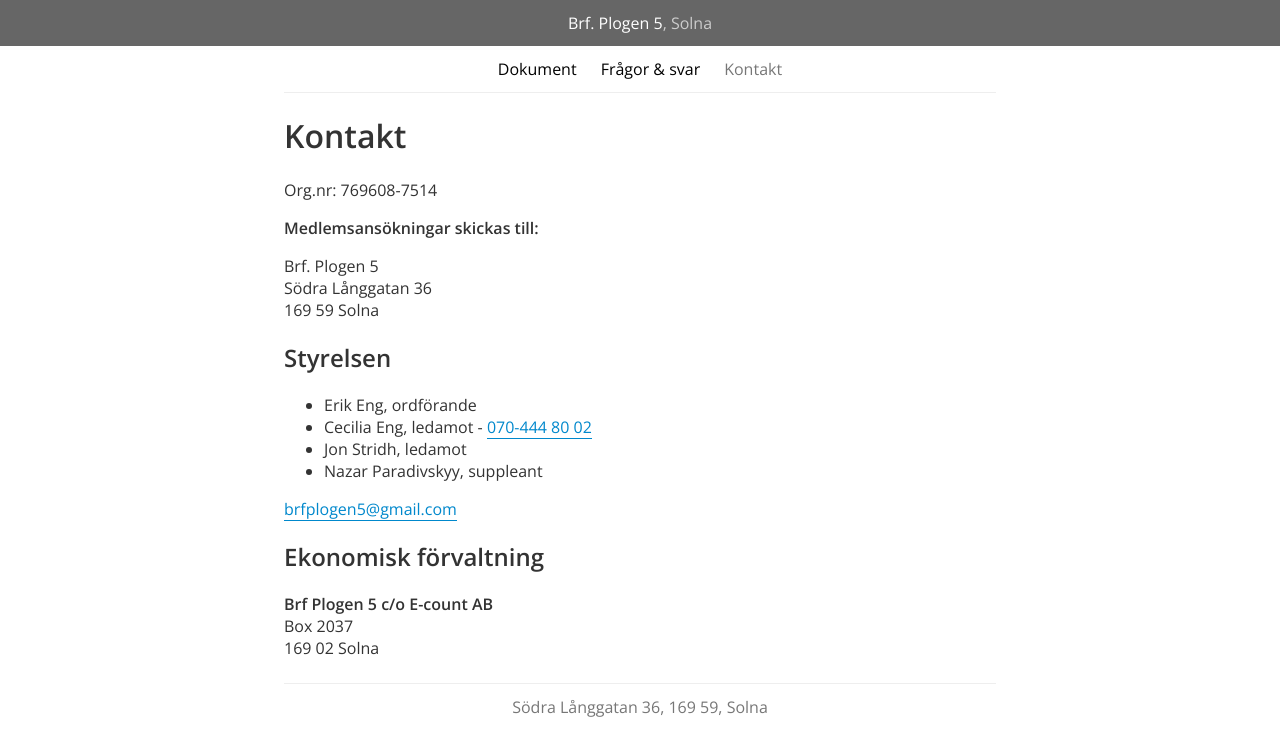
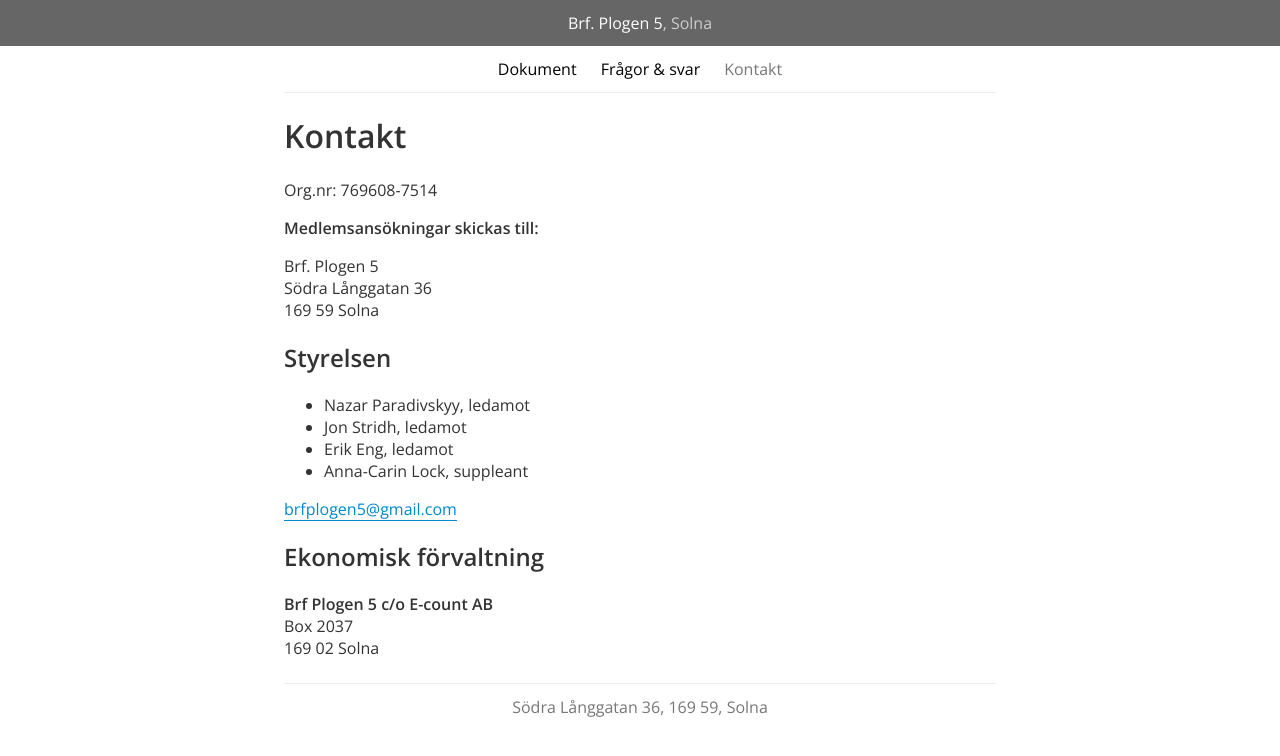
Before and after one commit to brfplogen5/brfplogen5.github.io, a Jekyll site: the page built from kontakt.md, in a window 1280 px wide. Shown: the top 756 px of the page. Built offline with Jekyll 4.4.1, drawn with Linux system fonts in a browser that asks for light colours.

Commit message:
Update kontakt.md

```diff
--- a/kontakt.md
+++ b/kontakt.md
@@ -15,10 +15,10 @@ Södra Långgatan 36<br />
 
 ## Styrelsen
 
-* Erik Eng, ordförande
-* Cecilia Eng, ledamot - [070-444 80 02](tel:+460704448002)
+* Nazar Paradivskyy, ledamot
 * Jon Stridh, ledamot
-* Nazar Paradivskyy, suppleant
+* Erik Eng, ledamot
+* Anna-Carin Lock, suppleant
 
 
 [brfplogen5@gmail.com](mailto:brfplogen5@gmail.com)
```
